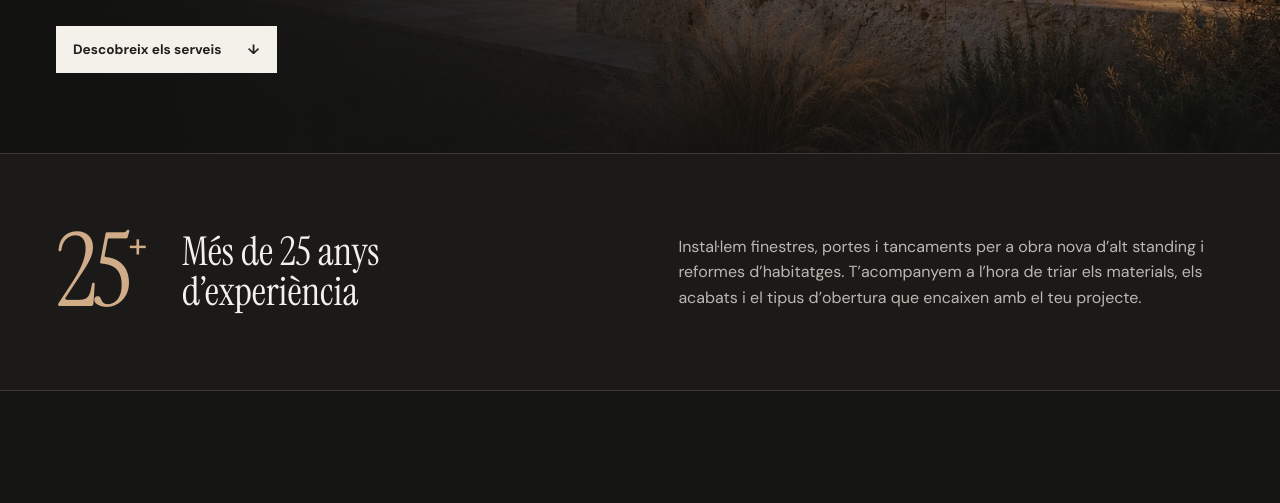
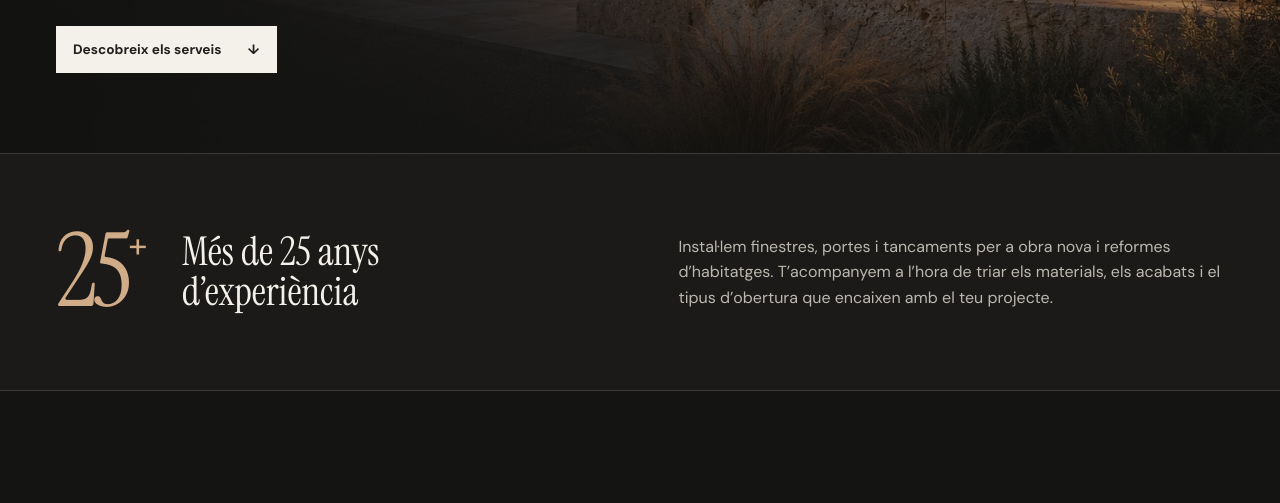
Before and after one commit to Jusepet555/AGM-web, a plain HTML site: page index.html in a window 1280 px wide. Shown: the part 559-1062 px from the top of the page. Drawn offline with Linux system fonts and the light colour scheme.

Commit message:
Add files via upload

```diff
--- a/index.html
+++ b/index.html
@@ -39,7 +39,7 @@
     <section class="experience" id="trajectoria" aria-labelledby="experience-title">
       <div class="shell experience-inner">
         <div class="years"><span aria-hidden="true">25<sup>+</sup></span><h2 id="experience-title">Més de 25 anys<br>d’experiència</h2></div>
-        <p>Instal·lem finestres, portes i tancaments per a obra nova d’alt standing i reformes d’habitatges. T’acompanyem a l’hora de triar els materials, els acabats i el tipus d’obertura que encaixen amb el teu projecte.</p>
+        <p>Instal·lem finestres, portes i tancaments per a obra nova i reformes d’habitatges. T’acompanyem a l’hora de triar els materials, els acabats i el tipus d’obertura que encaixen amb el teu projecte.</p>
       </div>
     </section>
     <section class="services shell" id="serveis" aria-labelledby="services-title">
```
